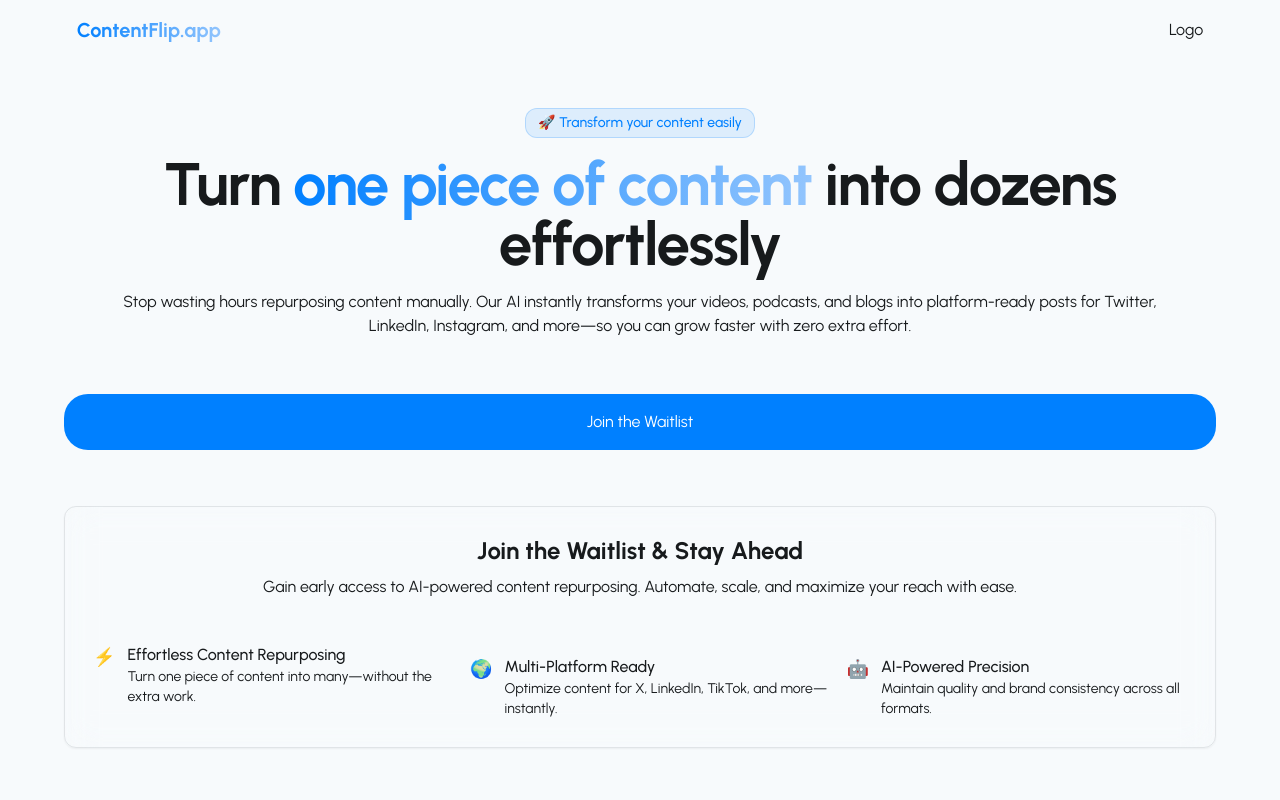
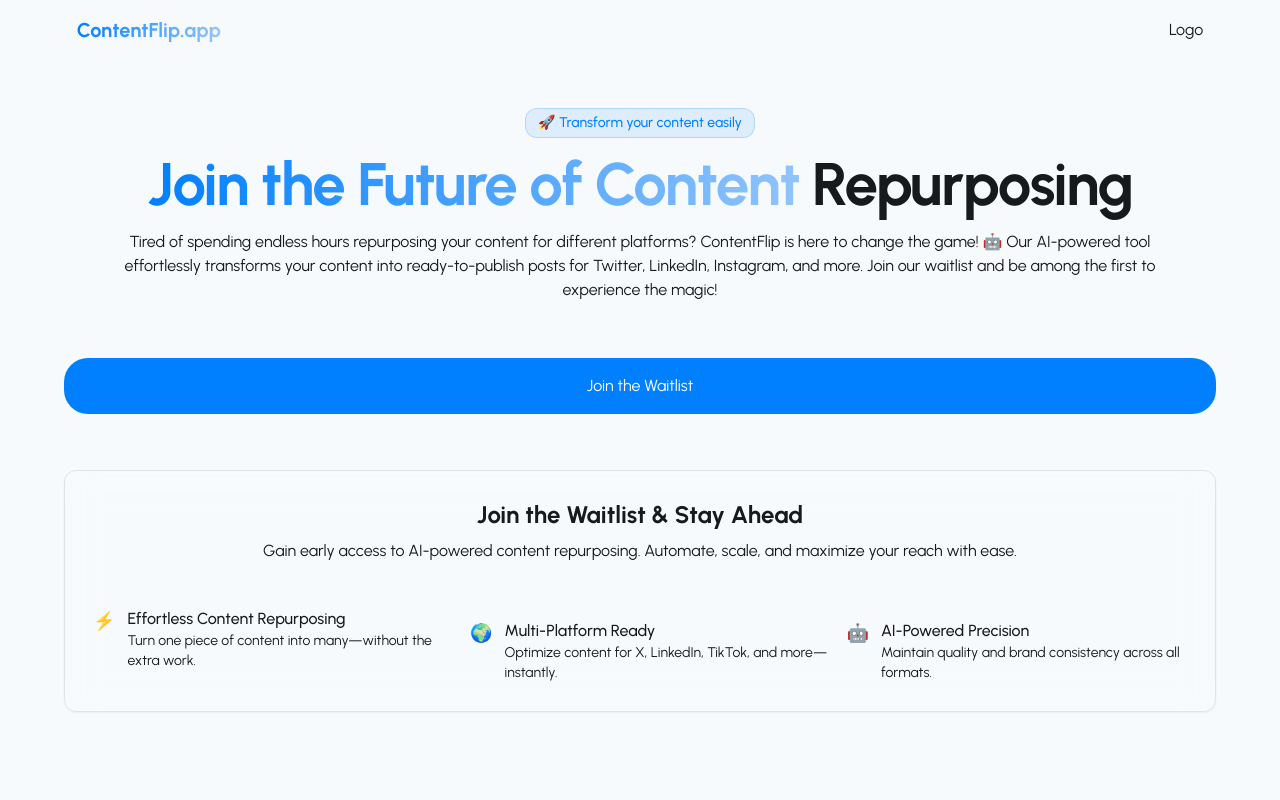
Before and after one commit to Charmingdc/postmorph-waitlist, a React (Vite) app: page / in a window 1280 px wide. Shown: the top 800 px of the page. Built offline with nearby package versions, Linux system fonts and the light colour scheme.

Commit message:
small ui tweak

```diff
--- a/src/components/HeroSection.tsx
+++ b/src/components/HeroSection.tsx
@@ -8,12 +8,13 @@ const HeroSection = () => {
 
    {/* Headline */}
    <h1 className="w-auto font-urbanist text-4xl md:text-5xl lg:text-6xl font-bold tracking-tight my-4">
-      Turn <span className="heading-gradient">one piece of content</span> into dozens effortlessly
+     <span className="heading-gradient"> Join the Future of Content </span> Repurposing
    </h1>
 
    {/* Description */}
    <p className="w-[90%] font-urbanist text-foreground">
-      Stop wasting hours repurposing content manually. Our AI instantly transforms your videos, podcasts, and blogs into platform-ready posts for Twitter, LinkedIn, Instagram, and more—so you can grow faster with zero extra effort.
+     Tired of spending endless hours repurposing your content for different platforms? ContentFlip is here to change the game! 🤖
+     Our AI-powered tool effortlessly transforms your content into ready-to-publish posts for Twitter, LinkedIn, Instagram, and more. Join our waitlist and be among the first to experience the magic!
    </p>
 
     <a className="w-full h-[3.5rem] flex items-center justify-center bg-primary text-white rounded-3xl my-14">
```
Also changed, not shown: 1 other file (tests, documents, lock files or other folders).
